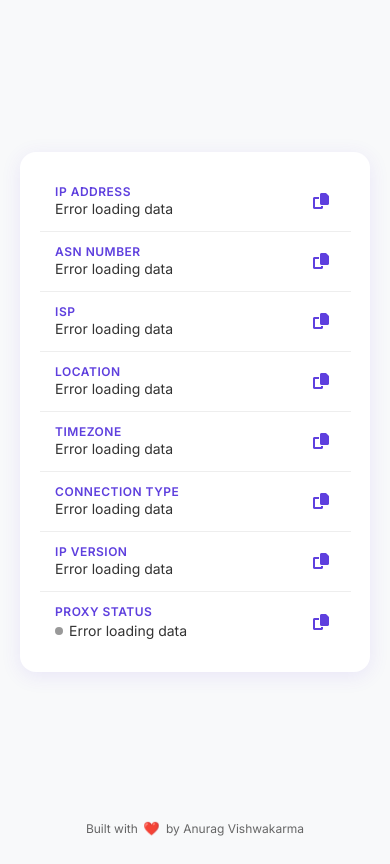
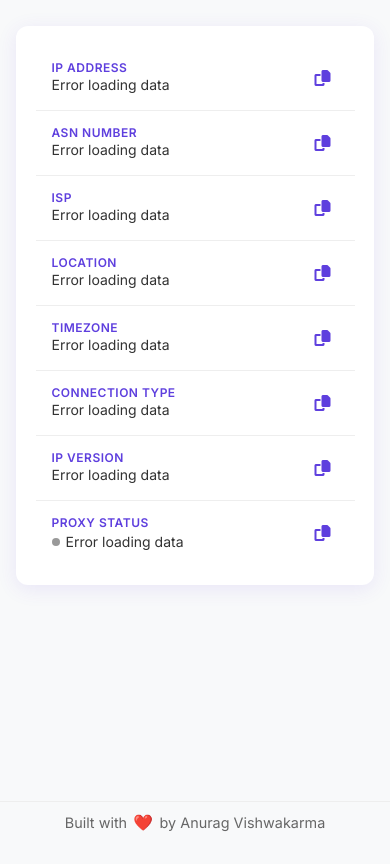
Before and after one commit to 4via6/ip-info, a plain HTML site: page index.html in a window 390 px wide. Drawn offline with Linux system fonts and the light colour scheme; no server answers.

Commit message:
updated card style for mobile

```diff
--- a/style.css
+++ b/style.css
@@ -316,36 +316,44 @@ h1 {
 /* Update mobile styles */
 @media (max-width: 480px) {
     body {
-        padding: 10px;
+        padding: 0;
+        align-items: flex-start; /* Align content to top */
     }
 
     .container {
-        padding: 10px;
+        padding: 16px;
+        justify-content: flex-start; /* Align content to top */
+        min-height: auto; /* Remove min-height constraint */
     }
 
     .info-card {
-        margin-bottom: 40px;
+        margin-top: 10px; /* Add some space from top */
+        margin-bottom: 60px; /* Space for footer */
+        border-radius: 12px; /* Slightly reduced border radius */
     }
 
-    .copy-icon {
-        padding: 6px;
-    }
-
-    .tooltip {
-        display: none; /* Hide tooltips on mobile */
+    .info-item {
+        padding: 14px 16px; /* Consistent padding */
     }
 
     .footer {
-        position: fixed;
-        bottom: 0;
-        padding: 8px;
+        padding: 12px;
         background: var(--bg-color);
-        font-size: 0.75rem;
+        border-top: 1px solid var(--border-color);
     }
 }
 
 /* Add styles for very small screens */
 @media (max-width: 320px) {
+    .container {
+        padding: 12px;
+    }
+
+    .info-card {
+        margin-top: 8px;
+        margin-bottom: 50px;
+    }
+
     .info-item {
         padding: 10px 12px;
         min-height: 50px;
```
Also changed, not shown: 1 other file.
